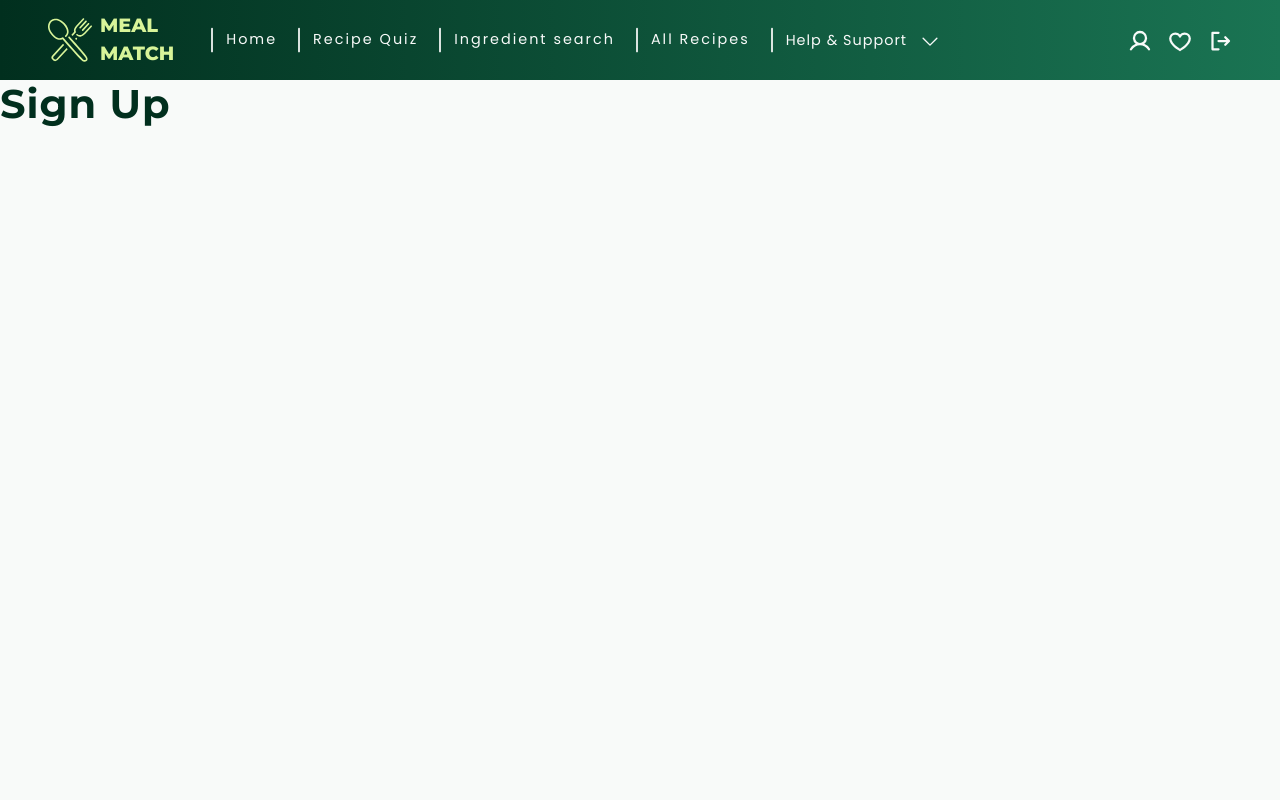
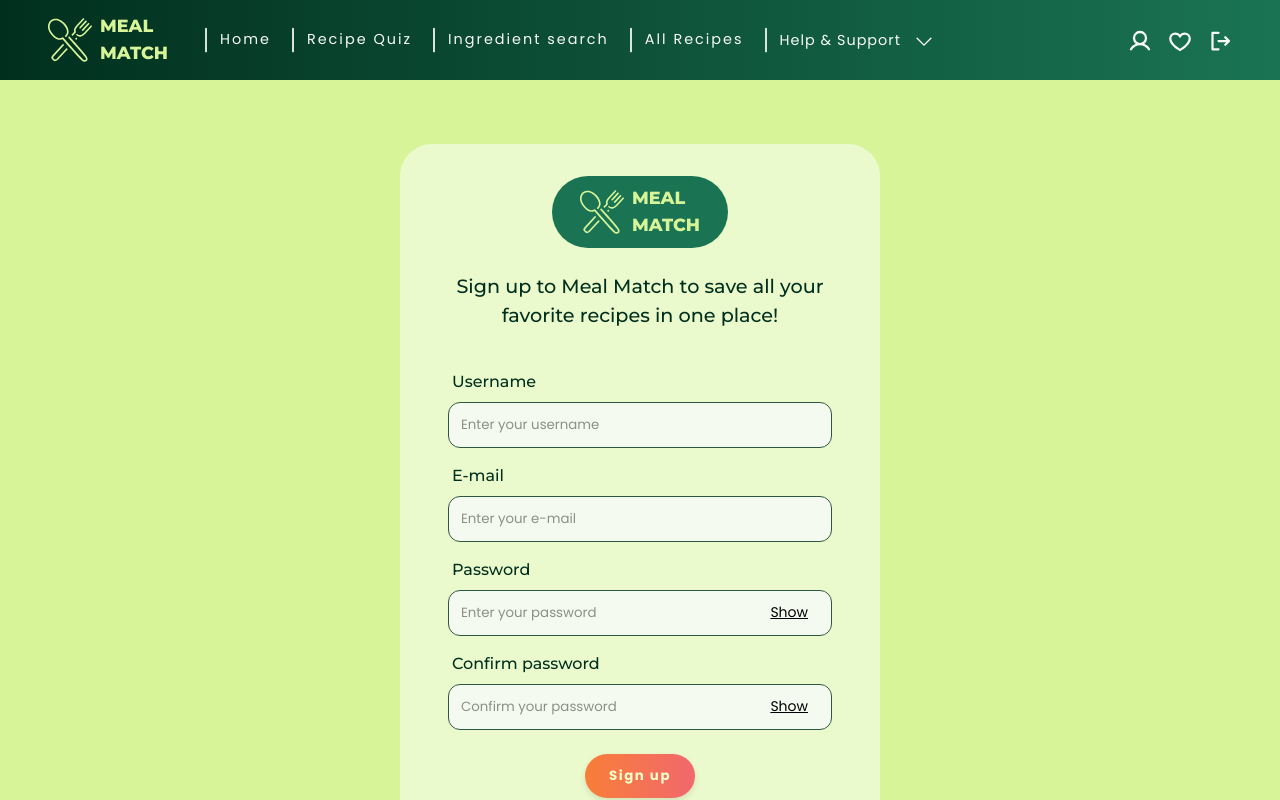
Before and after one commit to AnneKluytmans/novi-frontend-final-project-meal-match, a React (Vite) app: page /sign-up in a window 1280 px wide. Shown: the top 800 px of the page. Built offline with nearby package versions, Linux system fonts and the light colour scheme.

Commit message:
Implemented Sign Up Page with AuthForm and updated styling

```diff
--- a/src/components/form/authForm/AuthForm.css
+++ b/src/components/form/authForm/AuthForm.css
@@ -4,11 +4,12 @@
     border-radius: 2rem;
     max-width: 30rem;
 
-    padding: 2.5rem 1.75rem;
-    margin: 2rem;
+    padding: 2rem 1.75rem;
+    margin: 4rem 3rem;
 
     display: flex;
     flex-direction: column;
+    justify-content: center;
     gap: 1.5rem;
 }
 
@@ -25,8 +26,8 @@
     text-align: left;
     background-color: var(--primary-dark);
     border-radius: 5rem;
-    width: 12rem;
-    height: 5.5rem;
+    width: 11rem;
+    height: 4.5rem;
 
     display: flex;
     align-items: center;
--- a/src/index.css
+++ b/src/index.css
@@ -14,7 +14,7 @@
 
 :root {
     --primary: #D8F499;
-    --primary-light: rgba(216, 244, 153, 0.5);
+    --primary-light: #EBFACC;
     --primary-dark: #1A7453;
     --secondary-orange: #F87E39;
     --secondary-pink: #F2686D;
@@ -82,12 +82,12 @@ h3 {
 }
 
 h4 {
-    font-size: 1.25rem;
+    font-size: 1.2rem;
     font-weight: 500;
 }
 
 h5 {
-    font-size: 1.2rem;
+    font-size: 1.1rem;
     font-weight: 500;
 }
 
--- a/src/pages/signUpPage/SignUp.css
+++ b/src/pages/signUpPage/SignUp.css
@@ -1 +1,6 @@
 /* ------------------------------- Sign up page styling -------------------------------- */
+
+.sign-up-section {
+    background-color: var(--primary);
+    min-height: 90vh;
+}
--- a/src/pages/signUpPage/SignUp.jsx
+++ b/src/pages/signUpPage/SignUp.jsx
@@ -1,10 +1,28 @@
+import AuthForm from '../../components/form/authForm/AuthForm.jsx';
+import UsernameField from '../../components/form/usernameField/UsernameField.jsx';
+import EmailField from '../../components/form/emailField/EmailField.jsx';
+import PasswordField from '../../components/form/passwordField/PasswordField.jsx';
+import ConfirmPasswordField from '../../components/form/passwordField/ConfirmPasswordField.jsx';
 import './SignUp.css';
+
 
 function SignUp() {
     return (
-        <>
-            <h1>Sign Up</h1>
-        </>
+        <div className="sign-up-section outer-content-container">
+            <AuthForm
+                title="Sign up to Meal Match to save all your favorite recipes in one place!"
+                buttonText="Sign up"
+                primaryLinkText="Already a member?"
+                primaryLink="/sign-in"
+                primaryLinkName="Sign In"
+                className="sign-up-form"
+            >
+                <UsernameField />
+                <EmailField />
+                <PasswordField />
+                <ConfirmPasswordField />
+            </AuthForm>
+        </div>
     );
 }
 
```
